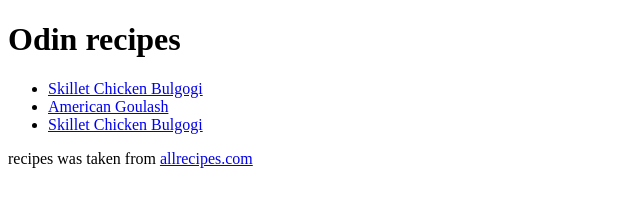
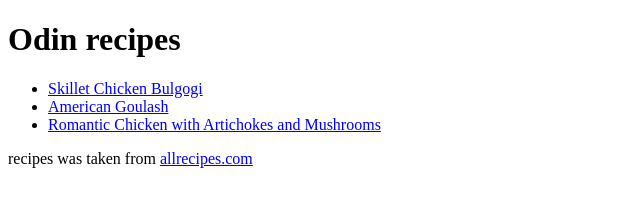
Before and after one commit to NapewnoScibi/to, a plain HTML site: page index.html in a window 1280 px wide. Shown: the whole page, without its empty margins (0-640 px from the left). Drawn offline with Linux system fonts and the light colour scheme.

Commit message:
Changed recipe name in index

```diff
--- a/index.html
+++ b/index.html
@@ -10,7 +10,7 @@
 <ul>
 <li><a href="./recipes/Bulgogi.html">Skillet Chicken Bulgogi</a></li>
 <li><a href="./recipes/Goulash.html">American Goulash</a></li>
-<li><a href="./recipes/chicken.html">Skillet Chicken Bulgogi</a></li>
+<li><a href="./recipes/chicken.html">Romantic Chicken with Artichokes and Mushrooms</a></li>
 </ul>
 <p>recipes was taken from <a href="https://www.allrecipes.com" rel="noopener" target="_blank">allrecipes.com</a></p>
 </body>
```
